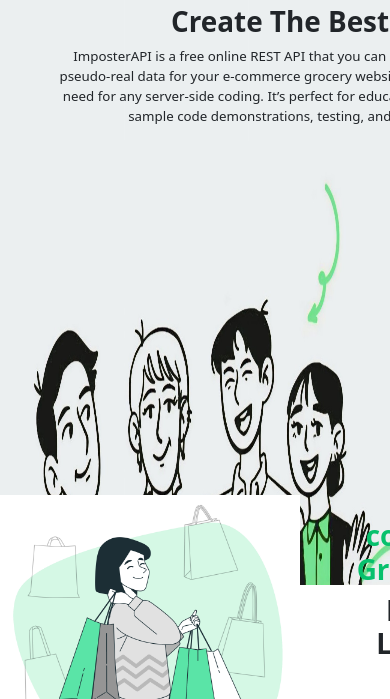
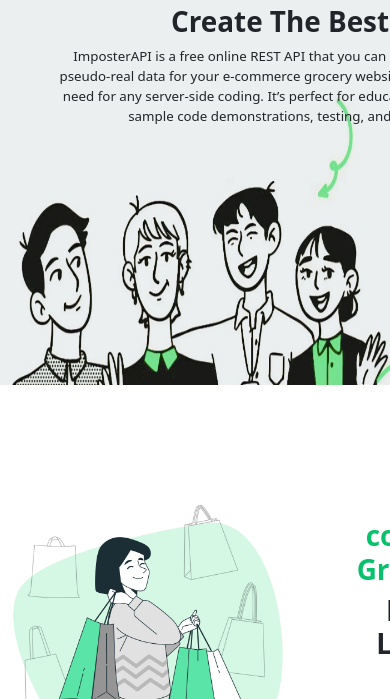
Before and after one commit to jaykumar14921/ImposterAPI, a website: page public/index.html in a window 390 px wide. Shown: the part 115-814 px from the top of the page. Drawn offline with nearby package versions, Linux system fonts and the light colour scheme.

Commit message:
index.js

```diff
--- a/public/index.html
+++ b/public/index.html
@@ -114,7 +114,7 @@
 
             body{
                 background-image: url("../assets/1744616171741.jpg");
-                background-size: 550px 700px; /* Set width to 300px, height adjusts automatically */
+                background-size: 600px 500px; /* Set width to 300px, height adjusts automatically */
                 background-repeat: no-repeat; /* Optional: prevents image from repeating */
 
              }
```
